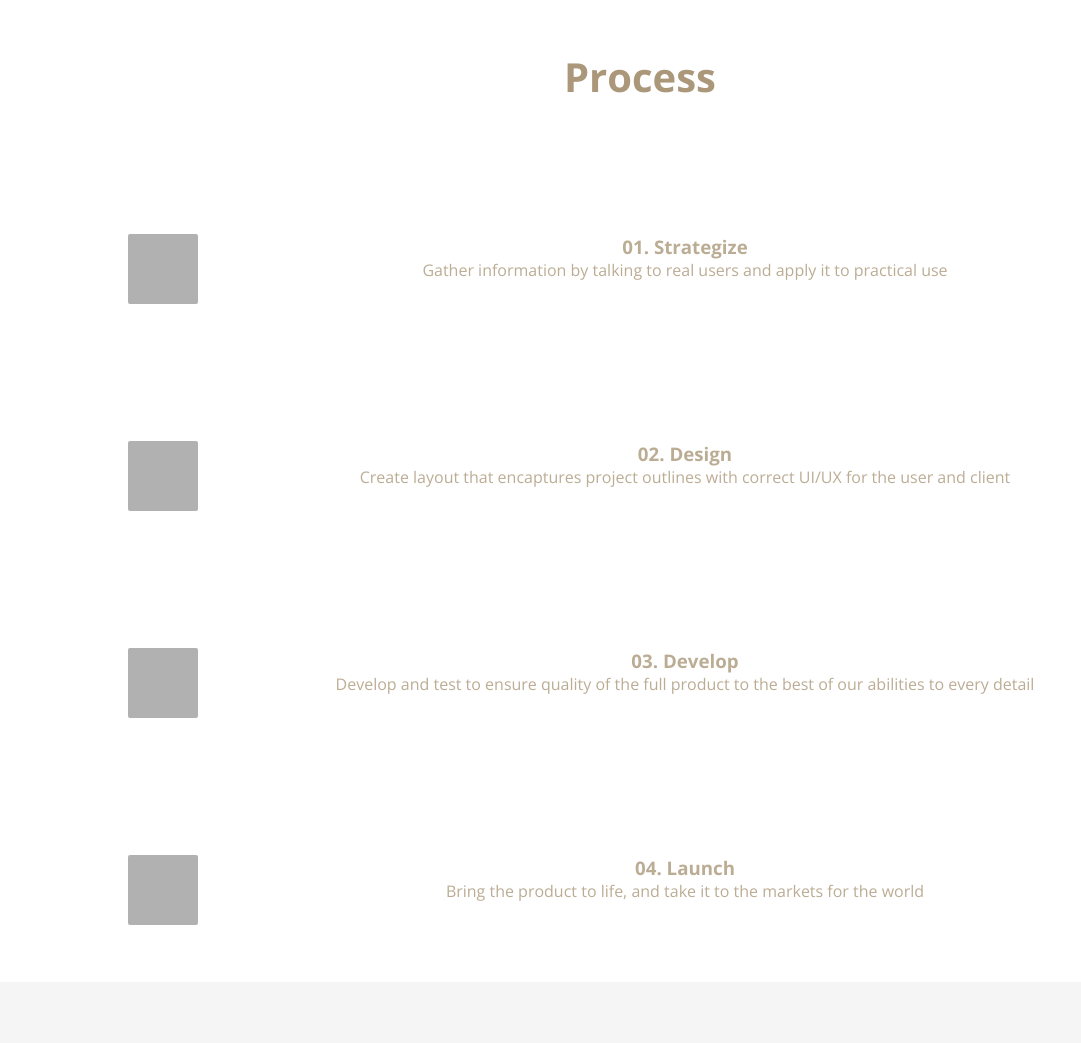
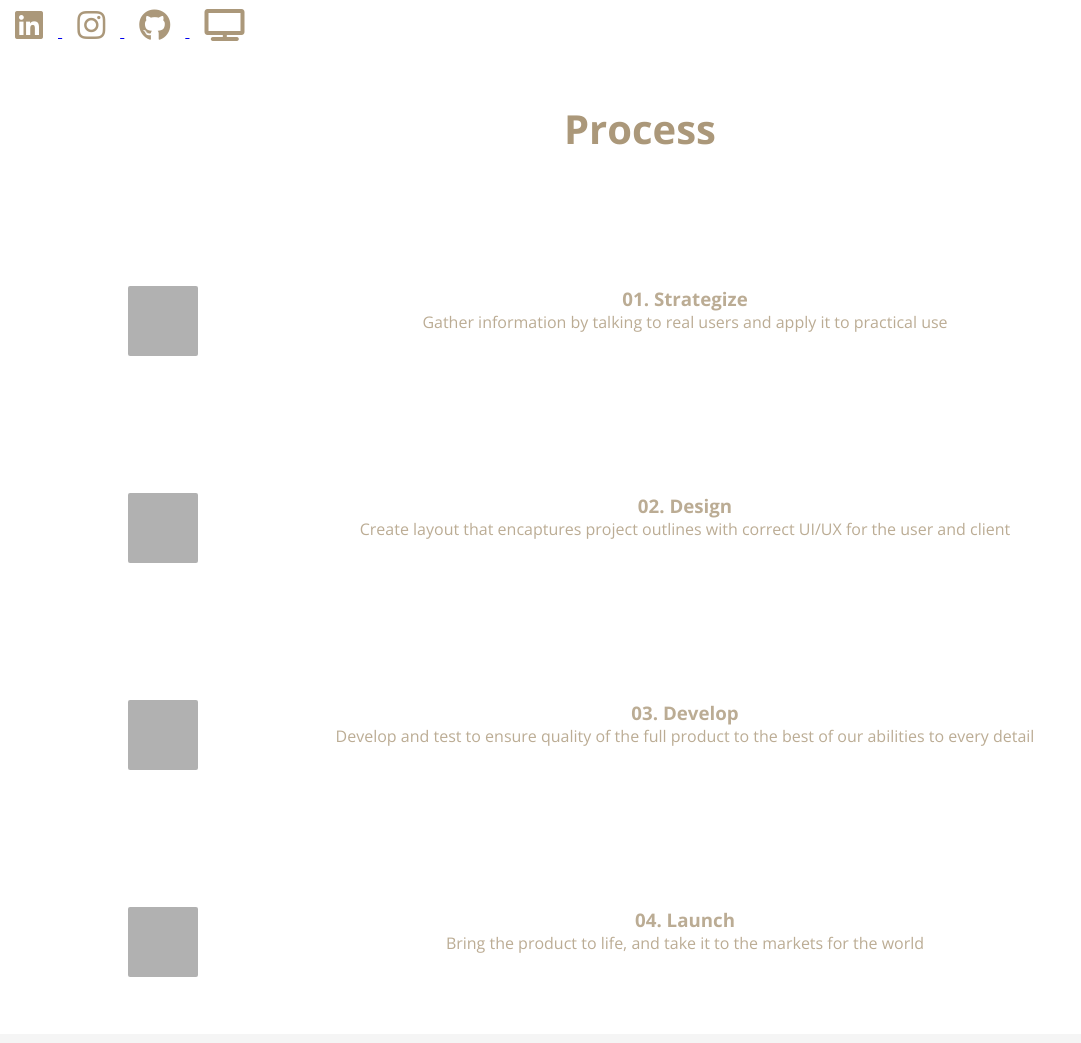
Before and after one commit to Leymabeans/personal-portfolio, a PHP site: page / in a window 1280 px wide. Shown: the part 881-1924 px from the top of the page, without its empty margins (0-1081 px from the left). Run offline with PHP 8.4, Linux system fonts and the light colour scheme; grey boxes are pictures that could not be loaded.

Commit message:
Styled social media section

```diff
--- a/Content/index.css
+++ b/Content/index.css
@@ -4,10 +4,6 @@
   margin: 0;
   padding: 0;
   font-family: 'Open Sans', sans-serif;
-}
-
-body {
-  background-color: #ab987a;
 }
 
 ::-webkit-scrollbar {
@@ -18,24 +14,6 @@ body {
 
 
 
-/*Header======================*/
-#head {
-  position: absolute;
-  text-align: center;
-  top: 0%;
-  left: 0%;
-  font-size: 12px;
-  width: 30px;
-}
-
- a > i {
-  display: block;
-  margin: 10px 15px;
-}
-
-i.fab, i.free{
-  color: #ffffff;
-}
 
 
 
@@ -140,9 +118,31 @@ button:hover {
 
 
 
+/*Social Media======================*/
+.social {
+  text-align: center;
+  position: absolute;
+  float: left;
+  font-size: 12px;
+  width: 30px;
+  margin-top: 15px;
+}
+
+ a > i {
+  display: block;
+  margin: 10px 15px;
+}
+
+i.fab, i.free{
+  color: #ab987a;
+}
+
+
+
 /*About====================*/
 .biosection {
   background-color: #f5f5f5;
+  position: relative;
   color: #0f1626;
 }
 
@@ -178,6 +178,11 @@ button:hover {
 
 
 /*Portfolio=====================*/
+.clientreview {
+  background-color: #ab987a;
+  height: 600px;
+}
+
 .title {
   color: #ffffff;
 }
```
